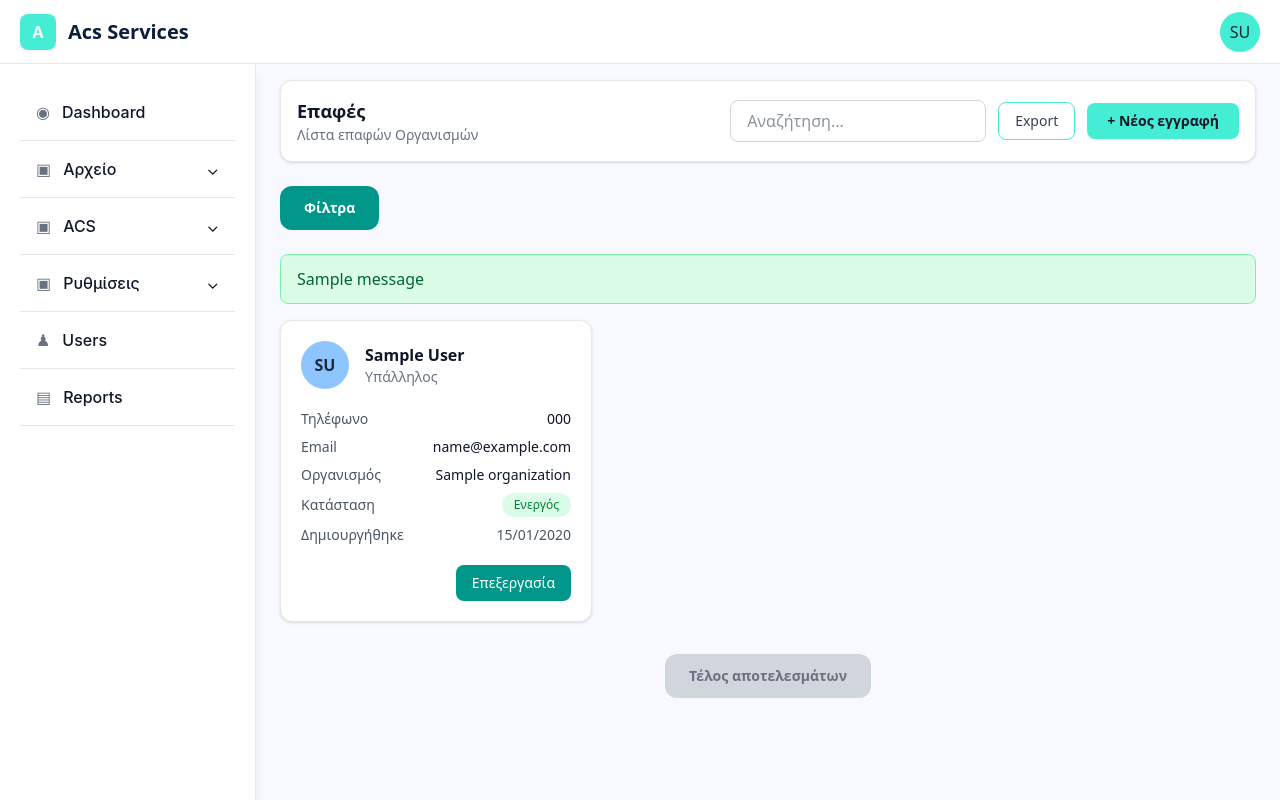
After one commit to kostisvit/Acs-CRM, a Django app: page /organizations/employees/ in a window 1280 px wide. The commit adds this page. Run offline with Django 5.2, Linux system fonts and the light colour scheme; a user stored in the database is signed in; tables that the repository leaves empty hold one stand-in row (values such as "Sample post"); one stand-in notice (Sample message) is shown; style sheets or scripts are compiled from the project's sources.

Commit message:
employee list view

```diff
--- a/apps/organizations/models.py
+++ b/apps/organizations/models.py
@@ -1,3 +1,4 @@
+import re
 from django.db import models
 from django_extensions.db.models import TimeStampedModel
 from simple_history.models import HistoricalRecords
@@ -40,7 +41,10 @@ class Organization(TimeStampedModel):
 
     @property
     def initials(self):
-        words = self.org_name.split()
+        # Remove symbols and keep only letters/spaces
+        clean_name = re.sub(r'[^\w\s]', '', self.org_name)
+
+        words = clean_name.split()
 
         if not words:
             return ""
@@ -78,6 +82,21 @@ class Employee(TimeStampedModel):
     def __str__(self):
         return (self.lastname or "") + " " + (self.firstname or "")
 
+    @property
+    def initials(self):
+        full_name = f"{self.firstname or ''} {self.lastname or ''}".strip()
+
+        if not full_name:
+            return ""
+
+        words = full_name.split()
+
+        if len(words) == 1:
+            return words[0][0].upper()
+
+        return (words[0][0] + words[-1][0]).upper()
+
+
     def soft_delete(self):
         self.is_visible = False
         self.save()
--- a/apps/organizations/urls.py
+++ b/apps/organizations/urls.py
@@ -7,4 +7,6 @@ app_name = "organizations"
 urlpatterns = [
     path("", views.organization_list, name="organization_list"),
     path("<int:pk>/", OrganizationUpdateView.as_view(), name="organization_update"),
+    path("employees/", views.employee_list, name="employee_list"),
+
 ]
--- a/apps/organizations/views.py
+++ b/apps/organizations/views.py
@@ -1,6 +1,6 @@
 from django.shortcuts import render
 from django.urls import reverse_lazy
-from apps.organizations.models import Organization
+from apps.organizations.models import Organization, Employee
 from django.contrib.auth.decorators import login_required
 from django.core.paginator import Paginator
 from .forms import OrganizationForm
@@ -17,8 +17,10 @@ def organization_list(request):
     search = request.GET.get("q", "")
     is_visible = request.GET.get("is_visible", "")
 
-    organizations = Organization.objects.all().order_by("org_name")
+    organizations = Organization.objects.all().order_by("?")
 
+    if is_visible == "":
+        organizations = organizations.filter(is_visible=True)
 
     # Search filter
     if search:
@@ -83,3 +85,59 @@ class OrganizationUpdateView(SuccessMessageMixin, UpdateView):
 
 
 # Employee list view and update view
+@login_required
+def employee_list(request):
+
+    search = request.GET.get("q", "")
+    is_active = request.GET.get("is_active", "")
+
+    employees = Employee.objects.all().order_by('?')
+
+
+    if is_active == "":
+        employees = employees.filter(is_active=True)
+
+    # Search filter
+    if search:
+        employees = employees.filter(
+            Q(last_name__icontains=search) |
+            Q(phone__icontains=search)
+        )
+
+
+    # Visibility filter
+    if is_active == "true":
+        employees = employees.filter(
+            is_active=True
+        )
+
+    elif is_active == "false":
+        employees = employees.filter(
+            is_active=False
+        )
+
+
+    paginator = Paginator(employees, 12)
+
+    page_obj = paginator.get_page(
+        request.GET.get("page", 1)
+    )
+
+
+    context = {
+        "employees": page_obj,
+        "search": search,
+        #"employees": employees,
+        "is_htmx": request.headers.get("HX-Request"),
+    }
+    if request.headers.get("HX-Request"):
+        return render(
+            request,
+            "organizations/employee/_cards.html",
+            context
+        )
+    return render(
+        request,
+        "organizations/employee/list.html",
+        context
+    )
--- a/templates/_base.html
+++ b/templates/_base.html
@@ -218,7 +218,7 @@ border-r border-gray-200
                 Οργανισμοί
             </a>
 
-            <a href="#"
+            <a href="{% url 'organizations:employee_list' %}"
             class="
             block
             py-2 px-3
--- /dev/null
+++ b/templates/organizations/employee/_cards.html
@@ -0,0 +1,100 @@
+{% for emp in employees %}
+  <div class="rounded-xl border border-gray-200 bg-white p-5 shadow-sm transition hover:shadow-md">
+    <div class="flex items-center gap-4">
+      <div class="flex h-12 w-12 items-center justify-center rounded-full font-semibold text-gray-800
+          {% cycle
+              'bg-blue-300'
+              'bg-green-300'
+              'bg-purple-300'
+              'bg-pink-300'
+              'bg-yellow-300'
+              'bg-indigo-300'
+              'bg-red-300'
+          %}">
+
+        <div class="flex h-12 w-12 items-center justify-center rounded-full font-semibold text-gray-800
+        {% cycle 'bg-blue-300' 'bg-green-300' 'bg-purple-300' 'bg-pink-300' 'bg-yellow-300' 'bg-indigo-300' 'bg-red-300' %}">
+
+        {{ emp.initials }}
+
+        </div>
+
+      </div>
+
+      <div>
+        <h3 class="font-semibold text-gray-900">
+          {{ emp.firstname }} {{ emp.lastname }}
+        </h3>
+
+        <p class="text-sm text-gray-500">
+          {{ emp.position|default:"Υπάλληλος" }}
+        </p>
+      </div>
+    </div>
+
+    <div class="mt-5 space-y-2 text-sm text-gray-600">
+
+      <div class="flex justify-between">
+        <span>Τηλέφωνο</span>
+        <span class="font-medium text-gray-900">
+          {{ emp.phone|default:"-" }}
+        </span>
+      </div>
+
+      <div class="flex justify-between">
+        <span>Email</span>
+        <span class="font-medium text-gray-900">
+          {{ emp.email }}
+        </span>
+      </div>
+
+      <div class="flex justify-between">
+        <span>Οργανισμός</span>
+        <span class="font-medium text-gray-900">
+          {{ emp.organization }}
+        </span>
+      </div>
+
+      <div class="flex justify-between items-center">
+        <span>Κατάσταση</span>
+
+        {% if emp.is_active %}
+          <span class="rounded-full bg-green-100 px-3 py-1 text-xs text-green-700">
+            Ενεργός
+          </span>
+        {% else %}
+          <span class="rounded-full bg-red-100 px-3 py-1 text-xs text-red-700">
+            Μη ενεργός
+          </span>
+        {% endif %}
+      </div>
+
+      <div class="flex justify-between">
+        <span>Δημιουργήθηκε</span>
+        <span>
+          {{ emp.created|date:'d/m/Y' }}
+        </span>
+      </div>
+
+    </div>
+
+    <div class="mt-5 flex justify-end">
+      <a href="#"
+         class="rounded-lg bg-teal-600 px-4 py-2 text-sm font-medium text-white hover:bg-teal-700">
+        Επεξεργασία
+      </a>
+    </div>
+  </div>
+
+{% empty %}
+  <div class="col-span-full rounded-xl bg-white p-8 text-center text-gray-500">
+    Δεν υπάρχουν εργαζόμενοι
+  </div>
+{% endfor %}
+
+
+{% if is_htmx %}
+<div id="load-more-container" hx-swap-oob="true">
+    {% include "organizations/employee/_load_more.html" %}
+</div>
+{% endif %}
--- /dev/null
+++ b/templates/organizations/employee/_load_more.html
@@ -0,0 +1,27 @@
+<div class="mt-8 flex justify-center">
+
+    {% if employees.has_next %}
+
+        <button
+            hx-get="?page={{ employees.next_page_number }}&q={{ search }}&is_visible={{ is_visible }}"
+            hx-target="#organization-list"
+            hx-swap="beforeend"
+            class="rounded-xl bg-teal-600 px-6 py-3 text-white text-sm font-semibold hover:bg-teal-700">
+
+            Περισσότερα
+
+        </button>
+
+    {% else %}
+
+        <button
+            disabled
+            class="cursor-not-allowed rounded-xl bg-gray-300 px-6 py-3 text-gray-500 text-sm font-semibold">
+
+            Τέλος αποτελεσμάτων
+
+        </button>
+
+    {% endif %}
+
+</div>
--- a/templates/organizations/employee/list.html
+++ b/templates/organizations/employee/list.html
@@ -1,5 +1,167 @@
 {% extends '_base.html' %}
 
 {% block content %}
+<!-- Toolbar -->
+  <div class="rounded-xl border border-gray-200 bg-white p-4 shadow-sm">
+    <div class="flex flex-col gap-4 md:flex-row md:items-center md:justify-between">
+      <div>
+        <h2 class="text-lg font-semibold text-gray-900">Επαφές</h2>
+        <p class="text-sm text-gray-500">Λίστα επαφών Οργανισμών</p>
+      </div>
+
+      <div class="flex flex-wrap items-center justify-end gap-3">
+          <!-- Search -->
+        <form
+            hx-get="{% url 'organizations:employee_list' %}"
+            hx-target="#employee-list"
+            hx-swap="innerHTML"
+            hx-push-url="true"
+            hx-trigger="keyup changed delay:500ms">
+
+            <input
+                type="text"
+                name="q"
+                value="{{ search }}"
+                placeholder="Αναζήτηση..."
+                class="w-64 rounded-lg border border-gray-300 px-4 py-2 focus:border-teal-400 focus:ring-2 focus:ring-teal-300"
+            />
+
+        </form>
+
+        <!-- Export -->
+        <button class="rounded-lg border border-teal-300 bg-white px-4 py-2 text-sm font-medium text-gray-700 hover:bg-teal-50">Export</button>
+
+        <!-- New -->
+        <a href="" class="rounded-lg bg-teal-300 px-5 py-2 text-sm font-semibold text-gray-900 hover:bg-teal-400">+ Νέος εγγραφή</a>
+      </div>
+    </div>
+  </div>
+
+  <!-- Space between toolbar and table -->
+  <div class="mt-6"></div>
+    <div
+      x-data="{ openFilter:false }"
+      @htmx:after-request.window="openFilter = false">
+
+
+      <!-- Header -->
+
+      <div class="mb-6 flex items-center justify-between">
+
+
+          <button
+              @click="openFilter=true"
+              class="rounded-xl bg-teal-600 px-6 py-3 text-white hover:bg-teal-700 text-sm font-semibold">
+
+              Φίλτρα
+
+          </button>
+
+      </div>
+
+
+
+    <!-- FILTER MODAL -->
+
+    <div
+        x-show="openFilter"
+        x-transition
+        class="fixed inset-0 z-50 flex items-center justify-center bg-black/40"
+        style="display:none">
+
+
+        <div
+            @click.outside="openFilter=false"
+            class="w-full max-w-md rounded-xl bg-white p-6 shadow-xl">
+
+
+            <div class="mb-6 flex items-center justify-between">
+
+
+                <h2 class="text-xl font-semibold">
+                    Φίλτρα αναζήτησης
+                </h2>
+
+
+                <button
+                    @click="openFilter=false"
+                    class="text-gray-500 hover:text-gray-900">
+
+                    ✕
+
+                </button>
+
+
+            </div>
+
+
+
+
+      <form
+          hx-get="{% url 'organizations:employee_list' %}"
+          hx-target="#employee-list"
+          hx-swap="innerHTML"
+          hx-push-url="true"
+          class="space-y-5">
+
+          <input
+              type="text"
+              name="q"
+              value="{{ search }}"
+              placeholder="Αναζήτηση επαφής..."
+              class="w-full rounded-lg border px-4 py-3">
+
+
+          <select name="is_active"
+              class="w-full rounded-lg border px-4 py-3">
+
+              <option value="">
+                  All
+              </option>
+
+              <option value="true"
+                  {% if is_active == "true" %}selected{% endif %}>
+                  Active
+              </option>
+
+              <option value="false"
+                  {% if is_active == "false" %}selected{% endif %}>
+                  Inactive
+              </option>
+
+          </select>
+
+
+          <button type="submit" class="w-full rounded-lg bg-teal-600 py-3 text-white hover:bg-teal-700">
+              Apply
+          </button>
+
+      </form>
+
+
+    </div>
+
+
+    </div>
+  <!-- Table Card -->
+<div id="employee-wrapper">
+  {% if messages %}
+    <div id="messages" class="max-w-5xl mx-auto mt-6">
+        {% for message in messages %}
+            <div class="mb-4 rounded-lg border border-green-300 bg-green-100 px-4 py-3 text-green-800">
+                {{ message }}
+            </div>
+        {% endfor %}
+    </div>
+  {% endif %}
+
+  <div id="employee-list" class="grid grid-cols-1 gap-5 md:grid-cols-3">
+    {% include 'organizations/employee/_cards.html' %}
+  </div>
+
+  <div id="load-more-container">
+    {% include 'organizations/employee/_load_more.html' %}
+  </div>
+</div>
 
 {% endblock %}
```
Also changed, not shown: templates/organizations/_cards.html (+20 -2 lines), templates/organizations/list.html (+5 -5 lines).
